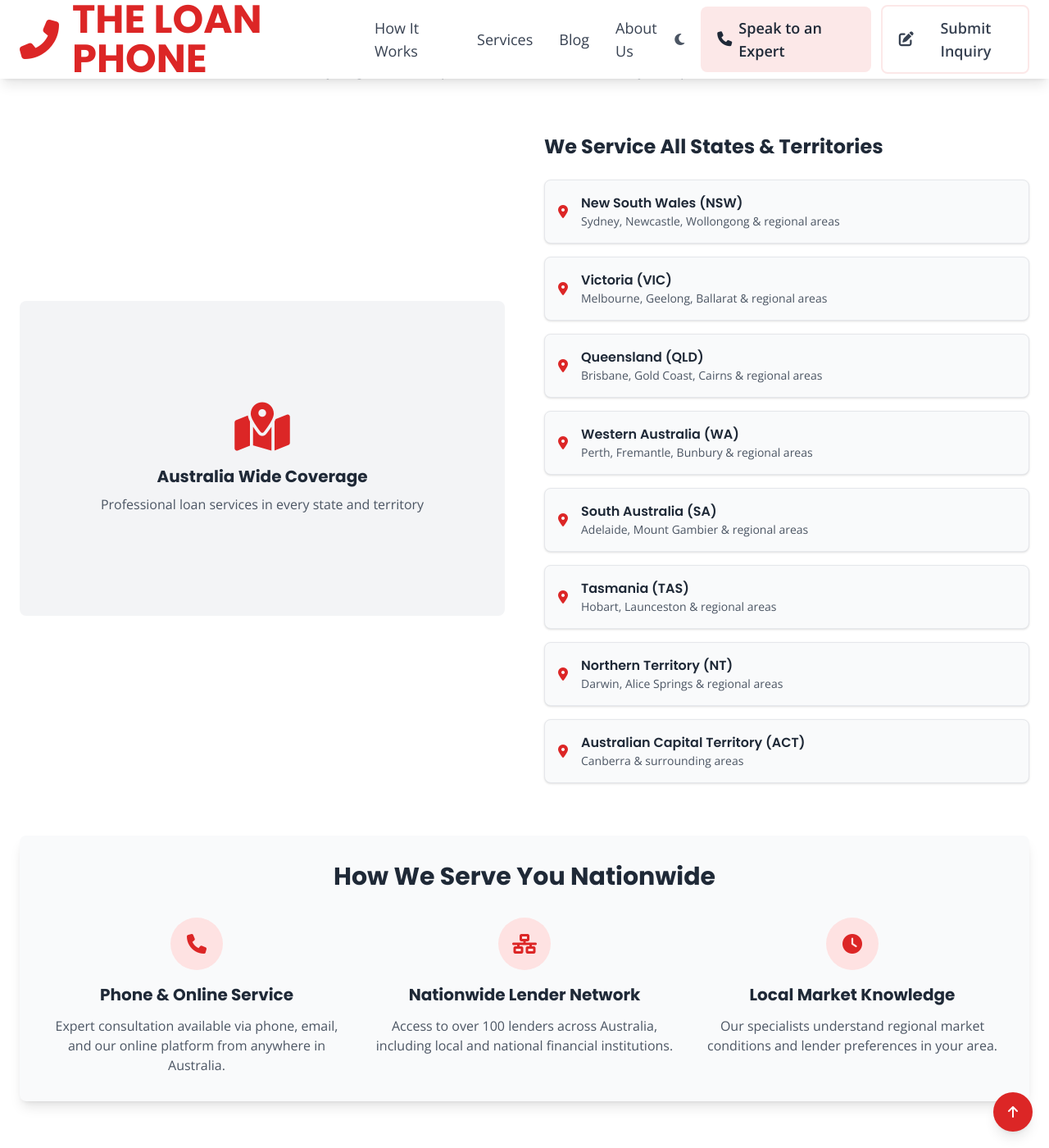
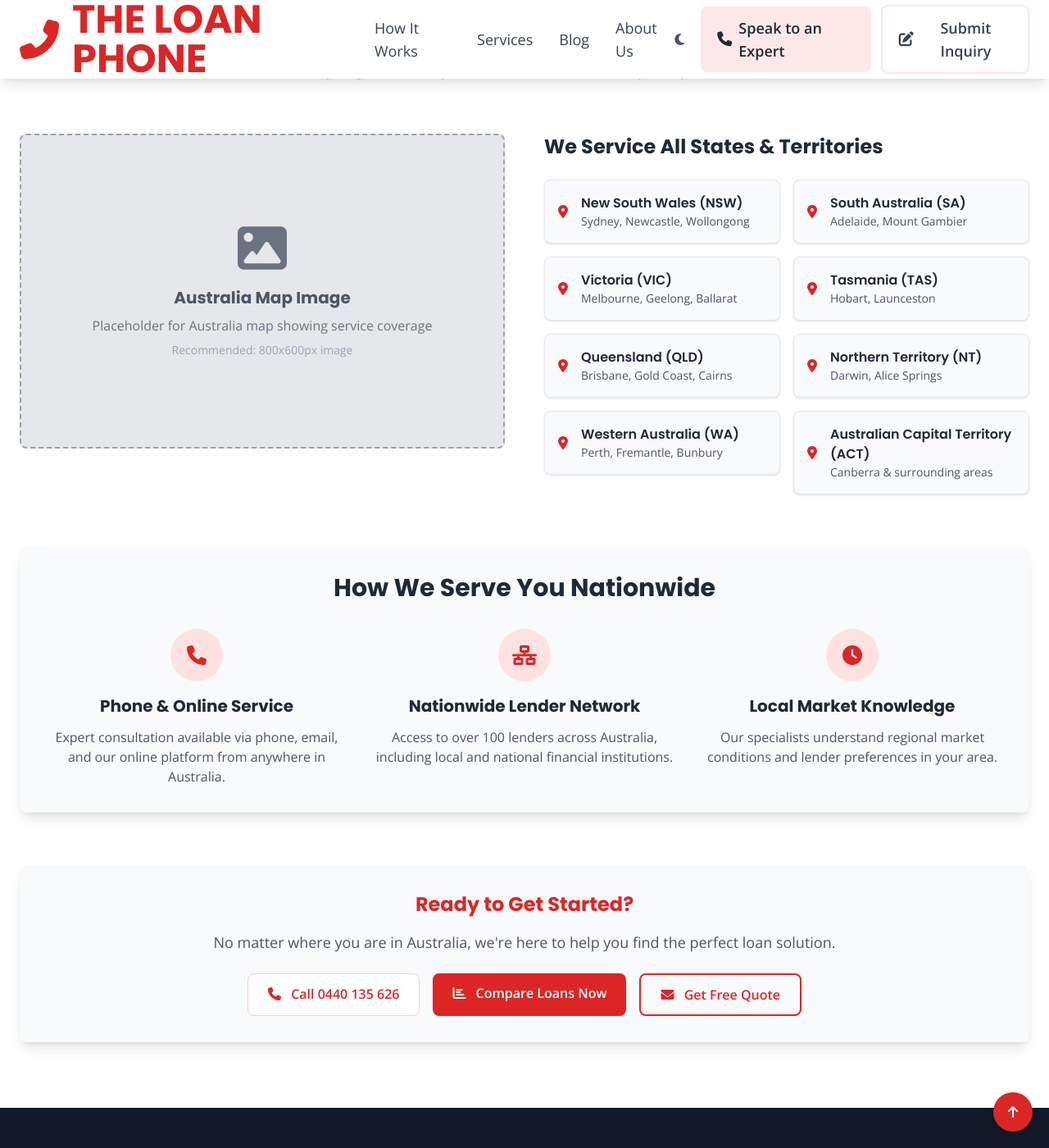
Before and after one commit to AMSumo9/loan-phone-website, a Jekyll site: the page built from locations.md, in a window 1280 px wide and 1400 px high, scrolled down 513 px. Shown: the whole window at 82% size. Built offline with Jekyll 4.4.1, drawn with Linux system fonts in a browser that asks for light colours; nearby versions of some CDN libraries; some of the changed text lies outside the part shown.

Commit message:
Update locations.md

```diff
--- a/locations.md
+++ b/locations.md
@@ -29,85 +29,91 @@ permalink: /locations/
             </div>
         </div>
 
-        <!-- Australia Map Section -->
-        <div class="grid md:grid-cols-2 gap-12 items-center mb-16">
-            <!-- Left Column: Map Placeholder -->
+        <!-- Australia Map Section - UPDATED LAYOUT -->
+        <div class="grid md:grid-cols-2 gap-12 items-start mb-16">
+            <!-- Left Column: Image Placeholder -->
             <div class="animate-on-scroll delay-1">
-                <div class="bg-gray-100 rounded-lg p-8 text-center h-96 flex items-center justify-center">
+                <div class="bg-gray-200 rounded-lg p-8 text-center h-96 flex items-center justify-center border-2 border-dashed border-gray-400">
                     <div>
-                        <i class="fas fa-map-marked-alt text-6xl brand-red mb-4"></i>
-                        <h3 class="text-xl font-bold text-[var(--text-primary)] mb-2">Australia Wide Coverage</h3>
-                        <p class="text-[var(--text-secondary)]">Professional loan services in every state and territory</p>
+                        <i class="fas fa-image text-6xl text-gray-500 mb-4"></i>
+                        <h3 class="text-xl font-bold text-gray-600 mb-2">Australia Map Image</h3>
+                        <p class="text-gray-500">Placeholder for Australia map showing service coverage</p>
+                        <p class="text-sm text-gray-400 mt-2">Recommended: 800x600px image</p>
                     </div>
                 </div>
             </div>
 
-            <!-- Right Column: States List -->
+            <!-- Right Column: States List - UPDATED TO TWO COLUMNS -->
             <div class="animate-on-scroll">
                 <h3 class="text-2xl font-bold text-[var(--text-primary)] mb-6">We Service All States & Territories</h3>
-                <div class="grid grid-cols-1 gap-4">
-                    <!-- Future: These will become links to individual location pages -->
-                    <div class="flex items-center p-4 bg-[var(--bg-secondary)] rounded-lg shadow border border-gray-200 transition-colors duration-300">
-                        <i class="fas fa-map-marker-alt brand-red mr-4"></i>
-                        <div>
-                            <h4 class="font-semibold text-[var(--text-primary)]">New South Wales (NSW)</h4>
-                            <p class="text-sm text-[var(--text-secondary)]">Sydney, Newcastle, Wollongong & regional areas</p>
+                <div class="grid grid-cols-1 lg:grid-cols-2 gap-4">
+                    <!-- Column 1 -->
+                    <div class="space-y-4">
+                        <div class="flex items-center p-4 bg-[var(--bg-secondary)] rounded-lg shadow border border-gray-200 transition-colors duration-300">
+                            <i class="fas fa-map-marker-alt brand-red mr-4"></i>
+                            <div>
+                                <h4 class="font-semibold text-[var(--text-primary)]">New South Wales (NSW)</h4>
+                                <p class="text-sm text-[var(--text-secondary)]">Sydney, Newcastle, Wollongong</p>
+                            </div>
+                        </div>
+
+                        <div class="flex items-center p-4 bg-[var(--bg-secondary)] rounded-lg shadow border border-gray-200 transition-colors duration-300">
+                            <i class="fas fa-map-marker-alt brand-red mr-4"></i>
+                            <div>
+                                <h4 class="font-semibold text-[var(--text-primary)]">Victoria (VIC)</h4>
+                                <p class="text-sm text-[var(--text-secondary)]">Melbourne, Geelong, Ballarat</p>
+                            </div>
+                        </div>
+
+                        <div class="flex items-center p-4 bg-[var(--bg-secondary)] rounded-lg shadow border border-gray-200 transition-colors duration-300">
+                            <i class="fas fa-map-marker-alt brand-red mr-4"></i>
+                            <div>
+                                <h4 class="font-semibold text-[var(--text-primary)]">Queensland (QLD)</h4>
+                                <p class="text-sm text-[var(--text-secondary)]">Brisbane, Gold Coast, Cairns</p>
+                            </div>
+                        </div>
+
+                        <div class="flex items-center p-4 bg-[var(--bg-secondary)] rounded-lg shadow border border-gray-200 transition-colors duration-300">
+                            <i class="fas fa-map-marker-alt brand-red mr-4"></i>
+                            <div>
+                                <h4 class="font-semibold text-[var(--text-primary)]">Western Australia (WA)</h4>
+                                <p class="text-sm text-[var(--text-secondary)]">Perth, Fremantle, Bunbury</p>
+                            </div>
                         </div>
                     </div>
 
-                    <div class="flex items-center p-4 bg-[var(--bg-secondary)] rounded-lg shadow border border-gray-200 transition-colors duration-300">
-                        <i class="fas fa-map-marker-alt brand-red mr-4"></i>
-                        <div>
-                            <h4 class="font-semibold text-[var(--text-primary)]">Victoria (VIC)</h4>
-                            <p class="text-sm text-[var(--text-secondary)]">Melbourne, Geelong, Ballarat & regional areas</p>
+                    <!-- Column 2 -->
+                    <div class="space-y-4">
+                        <div class="flex items-center p-4 bg-[var(--bg-secondary)] rounded-lg shadow border border-gray-200 transition-colors duration-300">
+                            <i class="fas fa-map-marker-alt brand-red mr-4"></i>
+                            <div>
+                                <h4 class="font-semibold text-[var(--text-primary)]">South Australia (SA)</h4>
+                                <p class="text-sm text-[var(--text-secondary)]">Adelaide, Mount Gambier</p>
+                            </div>
                         </div>
-                    </div>
 
-                    <div class="flex items-center p-4 bg-[var(--bg-secondary)] rounded-lg shadow border border-gray-200 transition-colors duration-300">
-                        <i class="fas fa-map-marker-alt brand-red mr-4"></i>
-                        <div>
-                            <h4 class="font-semibold text-[var(--text-primary)]">Queensland (QLD)</h4>
-                            <p class="text-sm text-[var(--text-secondary)]">Brisbane, Gold Coast, Cairns & regional areas</p>
+                        <div class="flex items-center p-4 bg-[var(--bg-secondary)] rounded-lg shadow border border-gray-200 transition-colors duration-300">
+                            <i class="fas fa-map-marker-alt brand-red mr-4"></i>
+                            <div>
+                                <h4 class="font-semibold text-[var(--text-primary)]">Tasmania (TAS)</h4>
+                                <p class="text-sm text-[var(--text-secondary)]">Hobart, Launceston</p>
+                            </div>
                         </div>
-                    </div>
 
-                    <div class="flex items-center p-4 bg-[var(--bg-secondary)] rounded-lg shadow border border-gray-200 transition-colors duration-300">
-                        <i class="fas fa-map-marker-alt brand-red mr-4"></i>
-                        <div>
-                            <h4 class="font-semibold text-[var(--text-primary)]">Western Australia (WA)</h4>
-                            <p class="text-sm text-[var(--text-secondary)]">Perth, Fremantle, Bunbury & regional areas</p>
+                        <div class="flex items-center p-4 bg-[var(--bg-secondary)] rounded-lg shadow border border-gray-200 transition-colors duration-300">
+                            <i class="fas fa-map-marker-alt brand-red mr-4"></i>
+                            <div>
+                                <h4 class="font-semibold text-[var(--text-primary)]">Northern Territory (NT)</h4>
+                                <p class="text-sm text-[var(--text-secondary)]">Darwin, Alice Springs</p>
+                            </div>
                         </div>
-                    </div>
 
-                    <div class="flex items-center p-4 bg-[var(--bg-secondary)] rounded-lg shadow border border-gray-200 transition-colors duration-300">
-                        <i class="fas fa-map-marker-alt brand-red mr-4"></i>
-                        <div>
-                            <h4 class="font-semibold text-[var(--text-primary)]">South Australia (SA)</h4>
-                            <p class="text-sm text-[var(--text-secondary)]">Adelaide, Mount Gambier & regional areas</p>
-                        </div>
-                    </div>
-
-                    <div class="flex items-center p-4 bg-[var(--bg-secondary)] rounded-lg shadow border border-gray-200 transition-colors duration-300">
-                        <i class="fas fa-map-marker-alt brand-red mr-4"></i>
-                        <div>
-                            <h4 class="font-semibold text-[var(--text-primary)]">Tasmania (TAS)</h4>
-                            <p class="text-sm text-[var(--text-secondary)]">Hobart, Launceston & regional areas</p>
-                        </div>
-                    </div>
-
-                    <div class="flex items-center p-4 bg-[var(--bg-secondary)] rounded-lg shadow border border-gray-200 transition-colors duration-300">
-                        <i class="fas fa-map-marker-alt brand-red mr-4"></i>
-                        <div>
-                            <h4 class="font-semibold text-[var(--text-primary)]">Northern Territory (NT)</h4>
-                            <p class="text-sm text-[var(--text-secondary)]">Darwin, Alice Springs & regional areas</p>
-                        </div>
-                    </div>
-
-                    <div class="flex items-center p-4 bg-[var(--bg-secondary)] rounded-lg shadow border border-gray-200 transition-colors duration-300">
-                        <i class="fas fa-map-marker-alt brand-red mr-4"></i>
-                        <div>
-                            <h4 class="font-semibold text-[var(--text-primary)]">Australian Capital Territory (ACT)</h4>
-                            <p class="text-sm text-[var(--text-secondary)]">Canberra & surrounding areas</p>
+                        <div class="flex items-center p-4 bg-[var(--bg-secondary)] rounded-lg shadow border border-gray-200 transition-colors duration-300">
+                            <i class="fas fa-map-marker-alt brand-red mr-4"></i>
+                            <div>
+                                <h4 class="font-semibold text-[var(--text-primary)]">Australian Capital Territory (ACT)</h4>
+                                <p class="text-sm text-[var(--text-secondary)]">Canberra & surrounding areas</p>
+                            </div>
                         </div>
                     </div>
                 </div>
@@ -144,22 +150,22 @@ permalink: /locations/
             </div>
         </div>
 
-        <!-- Call to Action -->
+        <!-- Call to Action - UPDATED BUTTON STRUCTURE -->
         <div class="bg-[var(--bg-secondary)] rounded-lg shadow-lg p-8 text-center transition-colors duration-300">
             <h2 class="text-2xl font-bold brand-red mb-4">Ready to Get Started?</h2>
             <p class="text-lg text-[var(--text-secondary)] mb-6">No matter where you are in Australia, we're here to help you find the perfect loan solution.</p>
-            <div class="flex flex-col sm:flex-row gap-4 justify-center">
-                <a href="tel:{{ site.contact.phone }}" class="inline-block px-6 py-3 rounded-lg font-semibold transition duration-300 text-gray-800" style="background-color: #fce8e8;">
+            <div class="space-y-4 md:space-y-0 md:space-x-4 md:flex md:justify-center">
+                <a href="tel:{{ site.contact.phone }}" class="inline-block bg-white text-red-600 px-6 py-3 rounded-lg font-semibold hover:bg-gray-50 transition duration-300 border border-red-200">
                     <i class="fas fa-phone mr-2"></i>
-                    Speak to an Expert
+                    Call {{ site.contact.phone_display }}
                 </a>
-                <a href="{{ site.baseurl }}/#loan-selector" class="inline-block border-2 px-6 py-3 rounded-lg font-semibold transition duration-300" style="border-color: #fce8e8; color: #374151;">
+                <a href="{{ site.baseurl }}/#loan-selector" class="inline-block bg-red-600 text-white px-6 py-3 rounded-lg font-semibold hover:bg-red-700 transition duration-300">
                     <i class="fas fa-chart-bar mr-2"></i>
                     Compare Loans Now
                 </a>
-                <button onclick="openSupportModal()" class="inline-block border-2 px-6 py-3 rounded-lg font-semibold transition duration-300" style="border-color: #fce8e8; color: #374151; background-color: transparent;">
+                <button onclick="openSupportModal()" class="inline-block bg-transparent border-2 border-red-600 text-red-600 px-6 py-3 rounded-lg font-semibold hover:bg-red-50 transition duration-300">
                     <i class="fas fa-envelope mr-2"></i>
-                    Get in Touch
+                    Get Free Quote
                 </button>
             </div>
         </div>
```
